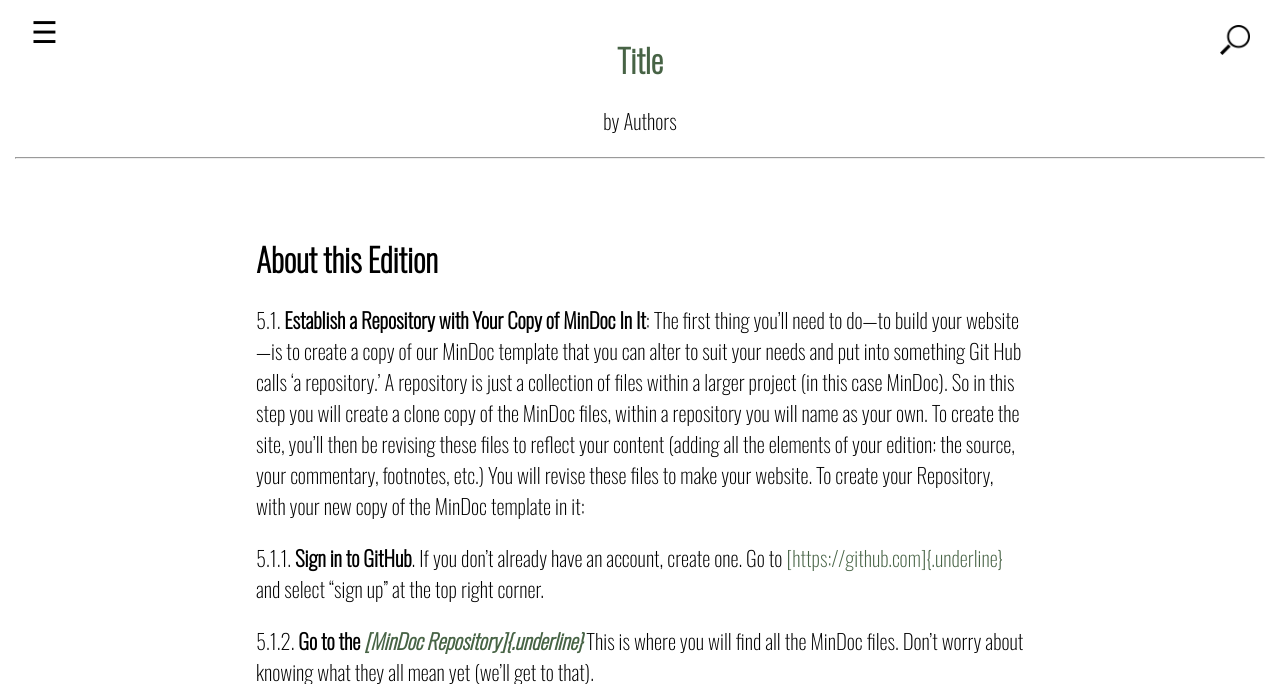
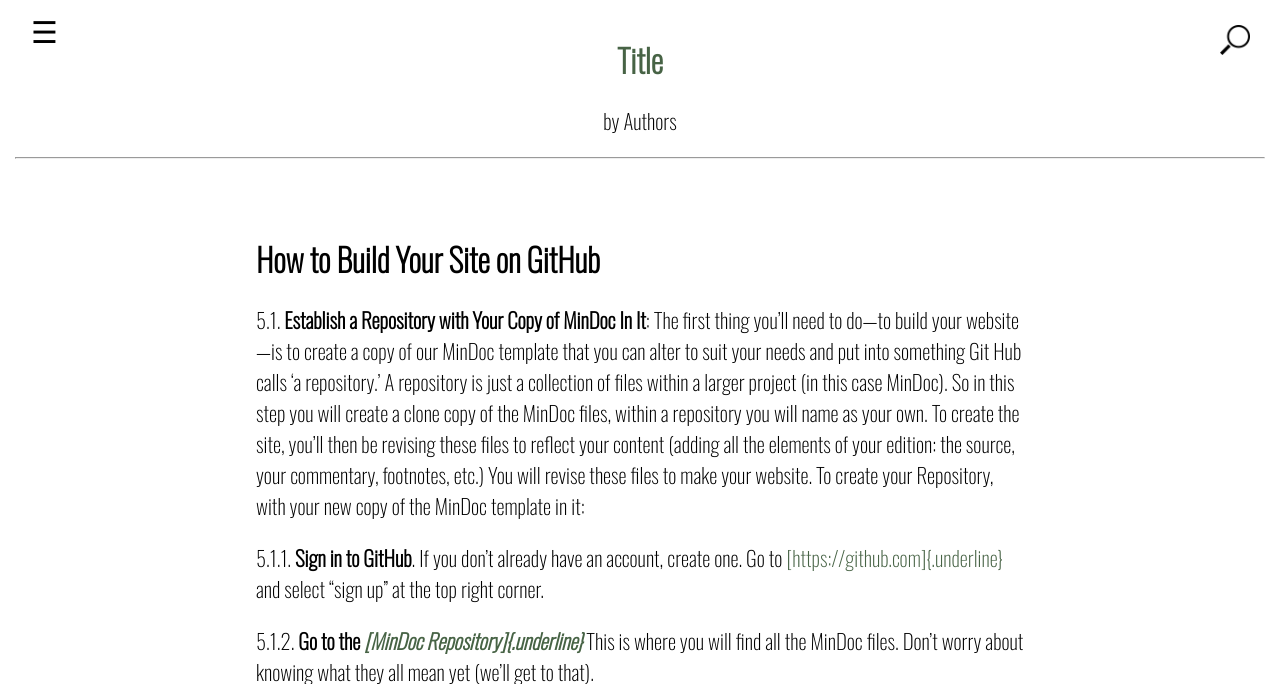
Before and after one commit to jwr12/MindocMD_sample, a Jekyll site: the page built from 004_How_To_Build_Your_Site.md, in a window 1280 px wide and 900 px high, cut to the strip 0-684 px from the top of the window. Built offline with Jekyll 4.4.1, drawn with Linux system fonts in a browser that asks for light colours.

Commit message:
Update 004_How_To_Build_Your_Site.md

```diff
--- a/004_How_To_Build_Your_Site.md
+++ b/004_How_To_Build_Your_Site.md
@@ -4,7 +4,7 @@ title: How to Build Your Site on GitHub
 number: 004
 ---
 
-# About this Edition
+# How to Build Your Site on GitHub
 
 5.1.  **Establish a Repository with Your Copy of MinDoc In It**: The first
     thing you'll need to do---to build your website---is to create a
```
